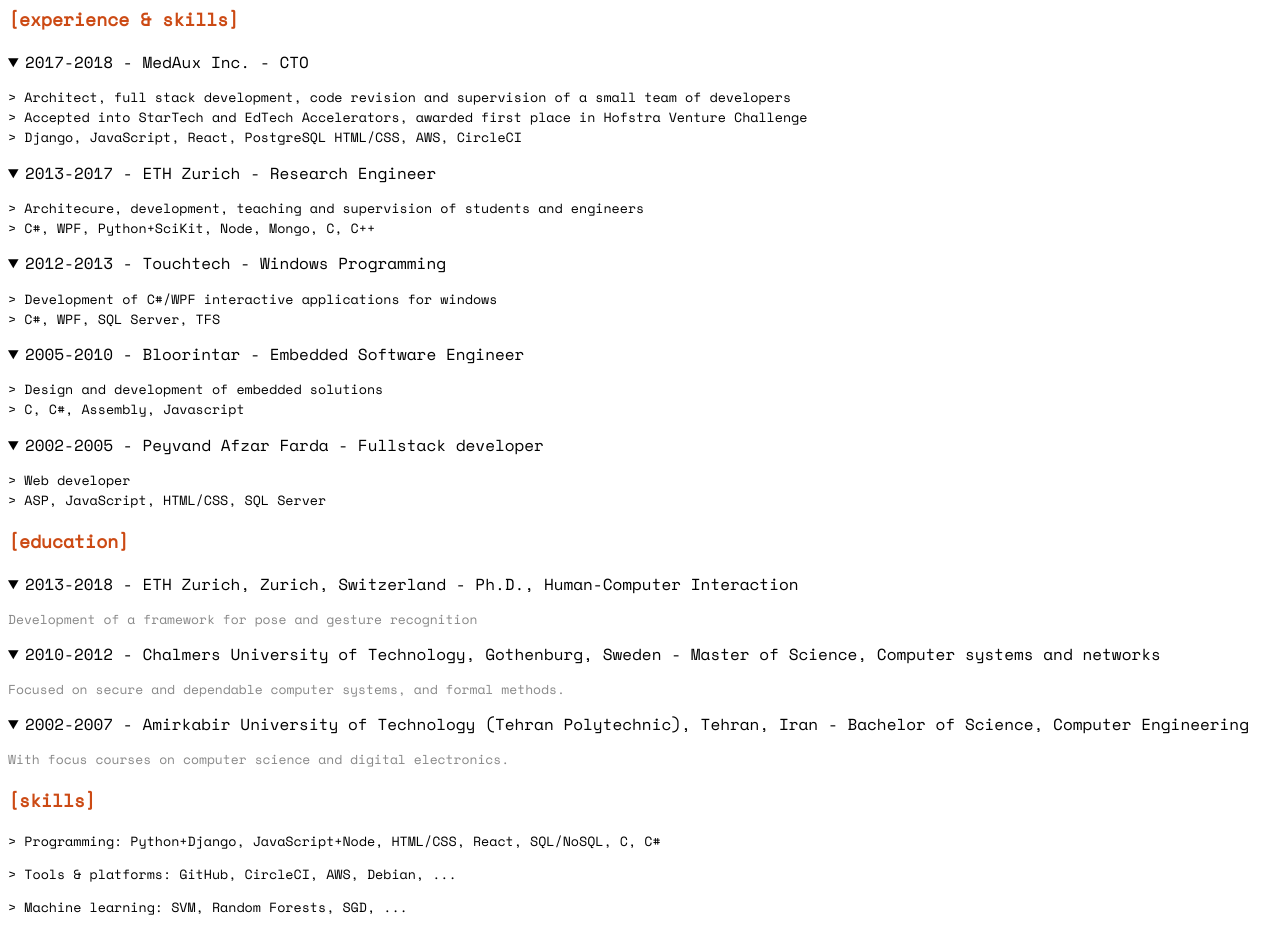
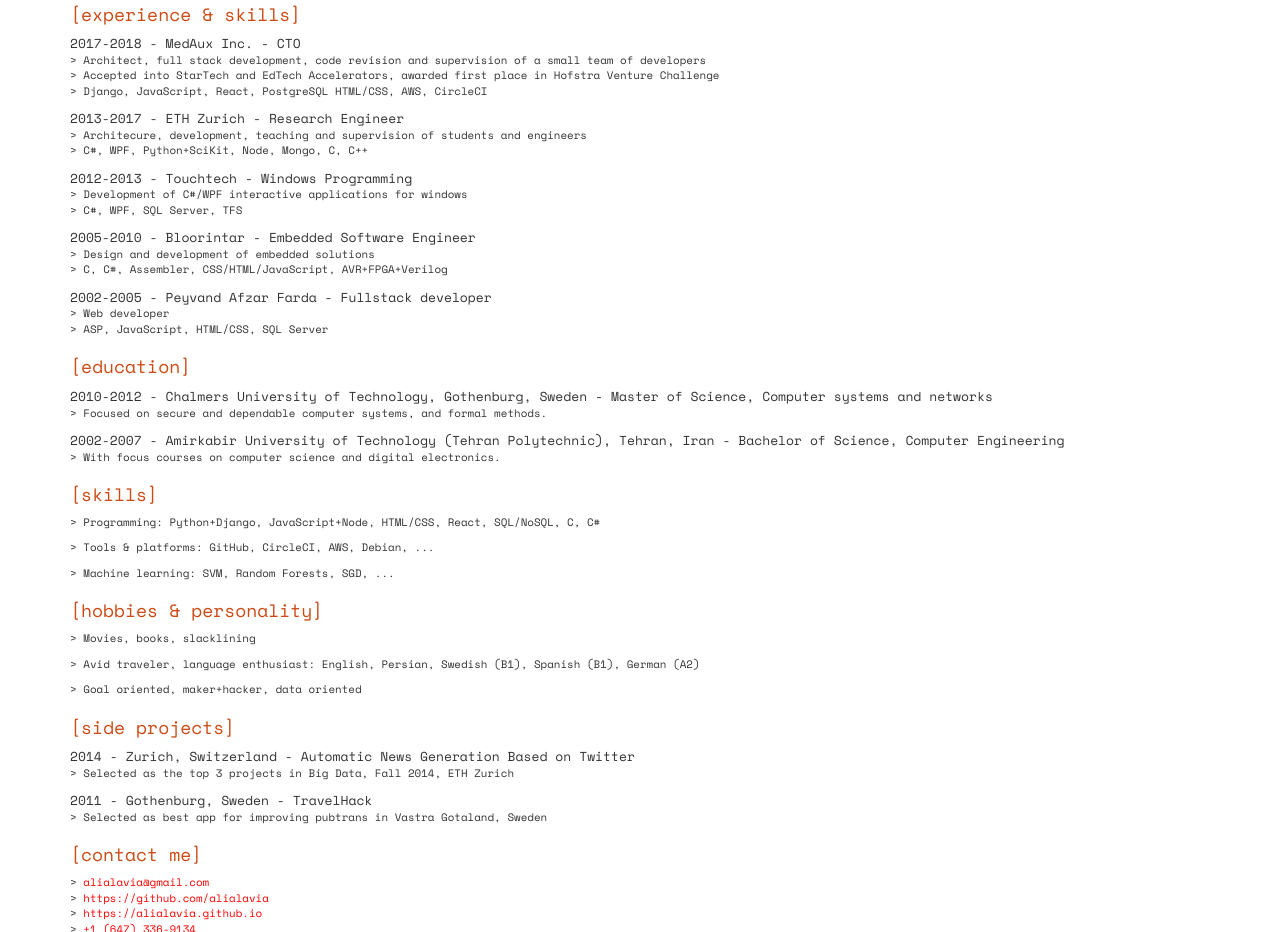
Before and after one commit to alialavia/static-template-base, a website: page src/cv.html in a window 1280 px wide. Shown: the part 85-1017 px from the top of the page. Drawn offline with nearby package versions, Linux system fonts and the light colour scheme; a web font is replaced by a local one.

Commit message:
PhD removed

```diff
--- a/src/cv.html
+++ b/src/cv.html
@@ -1,64 +1,73 @@
 <!doctype html>
 <html>
+
 <head>
     <title>Ali Alavi</title>
     <link href="https://fonts.googleapis.com/css?family=Anonymous+Pro%7CMonoton%7CSpace+Mono%7CUbuntu+Condensed%7CMegrim%7CGraduate%7CSpace+Mono" rel="stylesheet">
+
+    <!-- Latest compiled and minified CSS -->
+<link rel="stylesheet" href="https://maxcdn.bootstrapcdn.com/bootstrap/3.3.7/css/bootstrap.min.css" integrity="sha384-BVYiiSIFeK1dGmJRAkycuHAHRg32OmUcww7on3RYdg4Va+PmSTsz/K68vbdEjh4u" crossorigin="anonymous">
+
+<!-- Optional theme -->
+<link rel="stylesheet" href="https://maxcdn.bootstrapcdn.com/bootstrap/3.3.7/css/bootstrap-theme.min.css" integrity="sha384-rHyoN1iRsVXV4nD0JutlnGaslCJuC7uwjduW9SVrLvRYooPp2bWYgmgJQIXwl/Sp" crossorigin="anonymous">
+
+<!-- Latest compiled and minified JavaScript -->
+<script src="https://maxcdn.bootstrapcdn.com/bootstrap/3.3.7/js/bootstrap.min.js" integrity="sha384-Tc5IQib027qvyjSMfHjOMaLkfuWVxZxUPnCJA7l2mCWNIpG9mGCD8wGNIcPD7Txa" crossorigin="anonymous"></script>
+
     <link href="css/global.css" rel="stylesheet" type="text/css">
     <link rel="icon" href="img/favicon.ico">
 </head>
 
 <body>
     <h1>Ali Alavi</h1>
-
-  <h3>[experience & skills]</h3>
-    <details open>
+    <div class="container">
+        <div class="row">
+            <div class="col-md-12">
+                <h3>[experience & skills]</h3>   <details open>
     <summary>2017-2018 - MedAux Inc. - CTO</summary>
-    <p><ul><li>Architect, full stack development, code revision and supervision of a small team of developers</li><li>Accepted into StarTech and EdTech Accelerators, awarded first place in Hofstra Venture Challenge</li><li>Django, JavaScript, React, PostgreSQL HTML/CSS, AWS, CircleCI</li></ul></p>
+    <ul><li>Architect, full stack development, code revision and supervision of a small team of developers</li><li>Accepted into StarTech and EdTech Accelerators, awarded first place in Hofstra Venture Challenge</li><li>Django, JavaScript, React, PostgreSQL HTML/CSS, AWS, CircleCI</li></ul>
   </details>  <details open>
     <summary>2013-2017 - ETH Zurich - Research Engineer</summary>
-    <p><ul><li>Architecure, development, teaching and supervision of students and engineers</li><li>C#, WPF, Python+SciKit, Node, Mongo, C, C++</li></ul></p>
+    <ul><li>Architecure, development, teaching and supervision of students and engineers</li><li>C#, WPF, Python+SciKit, Node, Mongo, C, C++</li></ul>
   </details>  <details open>
     <summary>2012-2013 - Touchtech - Windows Programming</summary>
-    <p><ul><li>Development of C#/WPF interactive applications for windows</li><li>C#, WPF, SQL Server, TFS</li></ul></p>
+    <ul><li>Development of C#/WPF interactive applications for windows</li><li>C#, WPF, SQL Server, TFS</li></ul>
   </details>  <details open>
     <summary>2005-2010 - Bloorintar - Embedded Software Engineer</summary>
-    <p><ul><li>Design and development of embedded solutions</li><li>C, C#, Assembly, Javascript</li></ul></p>
+    <ul><li>Design and development of embedded solutions</li><li>C, C#, Assembler, CSS/HTML/JavaScript, AVR+FPGA+Verilog</li></ul>
   </details>  <details open>
     <summary>2002-2005 - Peyvand Afzar Farda - Fullstack developer</summary>
-    <p><ul><li>Web developer</li><li>ASP, JavaScript, HTML/CSS, SQL Server</li></ul></p>
+    <ul><li>Web developer</li><li>ASP, JavaScript, HTML/CSS, SQL Server</li></ul>
+  </details>
+                <h3>[education]</h3>   <details open>
+    <summary>2010-2012 - Chalmers University of Technology, Gothenburg, Sweden - Master of Science, Computer systems and networks</summary>
+    <ul><li>Focused on secure and dependable computer systems, and formal methods.</li></ul>
+  </details>  <details open>
+    <summary>2002-2007 - Amirkabir University of Technology (Tehran Polytechnic), Tehran, Iran - Bachelor of Science, Computer Engineering</summary>
+    <ul><li>With focus courses on computer science and digital electronics.</li></ul>
+  </details>
+                <h3>[skills]</h3> <ul><li>Programming: Python+Django, JavaScript+Node, HTML/CSS, React, SQL/NoSQL, C, C#</li></ul><ul><li>Tools & platforms: GitHub, CircleCI, AWS, Debian, ...</li></ul><ul><li>Machine learning: SVM, Random Forests, SGD, ...</li></ul>
+                <h3>[hobbies & personality]</h3> <ul><li>Movies, books, slacklining</li></ul><ul><li>Avid traveler, language enthusiast: English, Persian, Swedish (B1), Spanish (B1), German (A2)</li></ul><ul><li>Goal oriented, maker+hacker, data oriented</li></ul>
+                <h3>[side projects]</h3>   <details open>
+    <summary>2014 - Zurich, Switzerland - Automatic News Generation Based on Twitter</summary>
+    <ul><li>Selected as the top 3 projects in Big Data, Fall 2014, ETH Zurich</li></ul>
+  </details>  <details open>
+    <summary>2011 - Gothenburg, Sweden - TravelHack</summary>
+    <ul><li>Selected as best app for improving pubtrans in Vastra Gotaland, Sweden</li></ul>
   </details>
 
-  <h3>[education]</h3>
-    <details open>
-    <summary>2013-2018 - ETH Zurich, Zurich, Switzerland - Ph.D., Human-Computer Interaction</summary>
-    <p>Development of a framework for pose and gesture recognition</p>
-  </details>  <details open>
-    <summary>2010-2012 - Chalmers University of Technology, Gothenburg, Sweden - Master of Science, Computer systems and networks</summary>
-    <p>Focused on secure and dependable computer systems, and formal methods.</p>
-  </details>  <details open>
-    <summary>2002-2007 - Amirkabir University of Technology (Tehran Polytechnic), Tehran, Iran - Bachelor of Science, Computer Engineering</summary>
-    <p>With focus courses on computer science and digital electronics.</p>
-  </details>
-  <h3>[skills]</h3>
-  <ul><li>Programming: Python+Django, JavaScript+Node, HTML/CSS, React, SQL/NoSQL, C, C#</li></ul><ul><li>Tools & platforms: GitHub, CircleCI, AWS, Debian, ...</li></ul><ul><li>Machine learning: SVM, Random Forests, SGD, ...</li></ul>
-  <h3>[hobbies & personality]</h3>
-  <ul><li>Movies, books, slacklining</li></ul><ul><li>Avid traveler language enthusiast: English, Persian, Swedish (B1), Spanish (B1), German (A2)</li></ul><ul><li>Goal oriented, maker+hacker, data oriented</li></ul>
-  <h3>[side projects]</h3>
-    <details open>
-    <summary>2014 - Zurich, Switzerland - Automatic News Generation Based on Twitter</summary>
-    <p>Selected as the top 3 projects in Big Data, Fall 2014, ETH Zurich</p>
-  </details>  <details open>
-    <summary>2011 - Gothenburg, Sweden - TravelHack</summary>
-    <p>Selected as best app for improving pubtrans in Vastra Gotaland, Sweden</p>
-  </details>
                 <h3>[contact me]</h3>
                 <ul>
                     <li><a class="contact" href="mailto:alialavia@gmail.com">alialavia@gmail.com</a></li>
                     <li><a class="contact" href="https://github.com/alialavia">https://github.com/alialavia</a></li>
                     <li><a class="contact" href="https://alialavia.github.io">https://alialavia.github.io</a></li>
                     <li><a class="contact" href="phone:+1 (647) 336-9134">+1 (647) 336-9134</a></li>
-    <li>1412 - 50 Charles St E, M4Y 1T1, Toronto, ON</li>
+                    <li>1412 - 50 Charles St E, M4Y1T1, Toronto, ON</li>
                 </ul>
+            </div>
+        </div>
+    </div>
     <footer>Ali Alavi</footer>
 </body>
+
 </html>
--- a/src/scss/global.scss
+++ b/src/scss/global.scss
@@ -4,6 +4,7 @@
     font-family: 'Space Mono', monospace;
     font-weight: normal;
     text-align: left;
+    font-size: small;
 }
 
 h3 {
@@ -18,13 +19,63 @@
 }
 
 @media print{
-	   a:link, a:visited, .contact:visited, .contact:link {
-    	color: $color;
-	   }
-       a:not(.contact):after { content:" [" attr(href) "]"; }
-       .contact { text-decoration: none; }
-
-       body { font-family: 'Times New Roman';}
+    a:link, a:visited, .contact:visited, .contact:link {
+    color: $color;
+    }
+  .contact[href]:after {
+    content: none;
+  }
+  .contact { text-decoration: none; }
+.col-md-1, .col-md-2, .col-md-3, .col-md-4, .col-md-5, .col-md-6, .col-md-7, .col-md-8, .col-md-9, .col-md-10, .col-md-11, .col-md-12 {
+    float: left;
+  }
+  .col-md-12 {
+    width: 100%;
+  }
+  .col-md-11 {
+    width: 91.66666667%;
+  }
+  .col-md-10 {
+    width: 83.33333333%;
+  }
+  .col-md-9 {
+    width: 75%;
+  }
+  .col-md-8 {
+    width: 66.66666667%;
+  }
+  .col-md-7 {
+    width: 58.33333333%;
+  }
+  .col-md-6 {
+    width: 50%;
+  }
+  .col-md-5 {
+    width: 41.66666667%;
+  }
+  .col-md-4 {
+    width: 33.33333333%;
+  }
+  .col-md-3 {
+    width: 25%;
+  }
+  .col-md-2 {
+    width: 16.66666667%;
+  }
+  .col-md-1 {
+    width: 8.33333333%;
+  }
+  .col-md-pull-12 {
+    right: 100%;
+  }
+  .col-md-pull-11 {
+    right: 91.66666667%;
+  }
+  .col-md-pull-10 {
+    right: 83.33333333%;
+  }
+  body { font-size: 9pt}
+  footer { display: none;}
 }
 
 a:visited {
--- a/src/templates/resolve/commands.js
+++ b/src/templates/resolve/commands.js
@@ -2,7 +2,7 @@
     detail_summary: (title, desc) =>
         `  <details open>
     <summary>${title}</summary>
-    <p>${desc}</p>
+    ${desc}
   </details>`,
     edu: (year, school, title, desc) => self.detail_summary(`${year} - ${school} - ${title}`, desc),
     work: (year, company, title, desc) => self.detail_summary(`${year} - ${company} - ${title}`, self.ul(...desc)),
```
Also changed, not shown: src/templates/cv.html (+24 -12 lines), src/templates/resolve/data.json (+6 -7 lines), src/css/global.css. Lines whose indentation alone changed are shown as unchanged.
